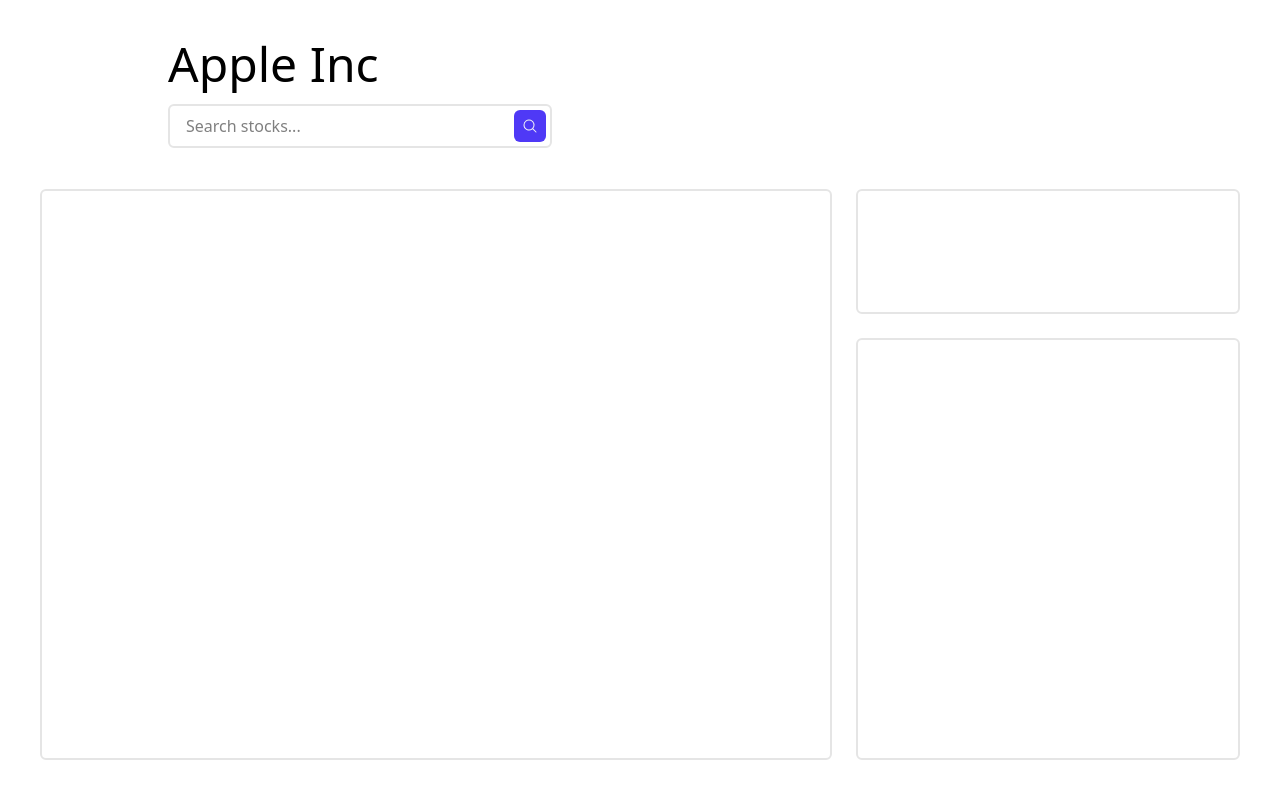
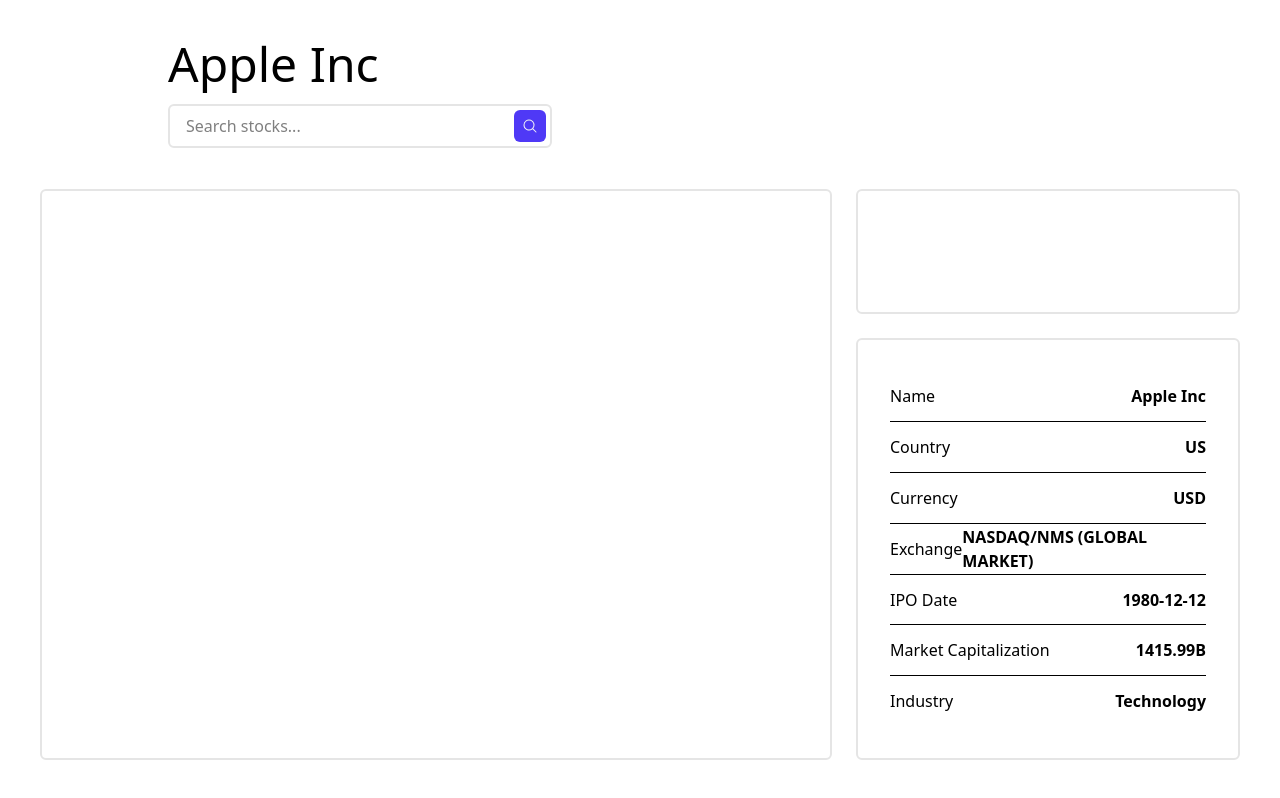
Before and after one commit to alexcerezo/stock-viewer, a React (Vite) app: page / in a window 1280 px wide. Built offline with nearby package versions, Linux system fonts and the light colour scheme.

Commit message:
Add details section

```diff
--- a/src/components/Dashboard.jsx
+++ b/src/components/Dashboard.jsx
@@ -1,6 +1,7 @@
 import React from "react";
 import Card from "./Card";
 import Header from "./Header";
+import Details from "./Details";
 import { mockCompanyDetails } from "../constants/mock";
 
 const Dashboard = () => {
@@ -16,7 +17,7 @@
         <Card>Overview</Card>
       </div>
       <div className="row-span-2 xl:row-span-3">
-        <Card>Details</Card>
+        <Details details={mockCompanyDetails} />
       </div>
     </div>
   );
--- /dev/null
+++ b/src/components/Details.jsx
@@ -0,0 +1,39 @@
+import React from "react";
+import Card from "./Card";
+
+const Details = ({ details }) => {
+  const detailsList = {
+    name: "Name",
+    country: "Country",
+    currency: "Currency",
+    exchange: "Exchange",
+    ipo: "IPO Date",
+    marketCapitalization: "Market Capitalization",
+    finnhubIndustry: "Industry",
+  };
+
+  const convertMillionToBillion = (number) => {
+    return (number / 1000).toFixed(2);
+  };
+
+  return (
+    <Card>
+      <ul className="w-full h-full flex flex-col justify-between divide-y-1 text-black">
+        {Object.keys(detailsList).map((item) => {
+          return (
+            <li key={item} className="flex-1 flex justify-between items-center">
+              <span>{detailsList[item]}</span>
+              <span className="font-bold">
+                {item === "marketCapitalization"
+                  ? `${convertMillionToBillion(details[item])}B`
+                  : details[item]}
+              </span>
+            </li>
+          );
+        })}
+      </ul>
+    </Card>
+  );
+};
+
+export default Details;
```
